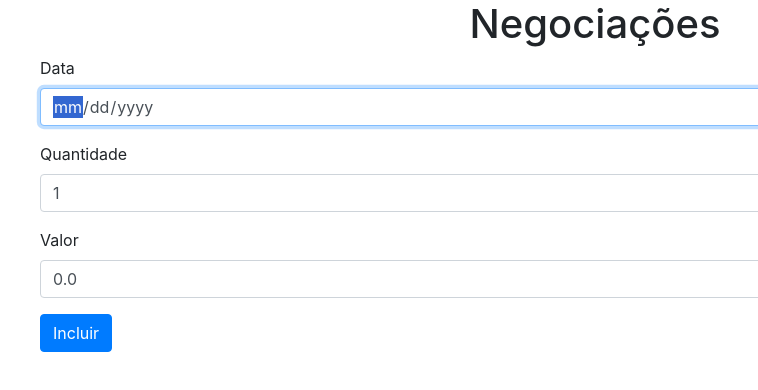
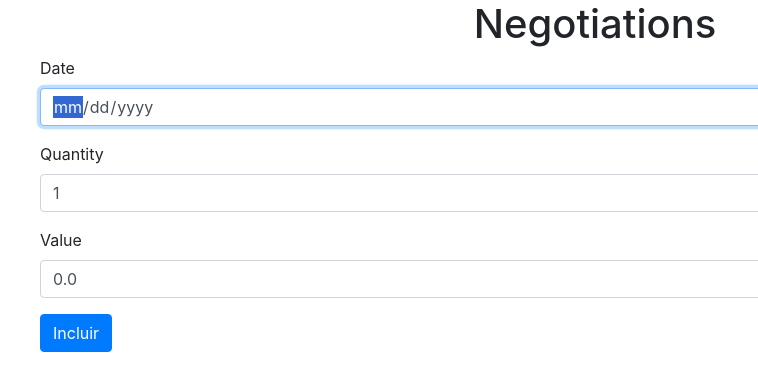
Before and after one commit to andrefsb/typescript-negotiation-project, a website with bundled scripts: page dist/index.html in a window 1280 px wide. Shown: the full height of the page, 45-803 px from the left. Built offline with nearby package versions, Linux system fonts and the light colour scheme.

```diff
--- a/dist/index.html
+++ b/dist/index.html
@@ -3,30 +3,30 @@
 <head>
     <meta charset="UTF-8">
     <meta name="viewport" content="width=device-width, initial-scale=1">
-    <title>Negociações</title>
+    <title>Negotiations</title>
     <link rel="stylesheet" href="css/bootstrap.css">
 </head>
 
 <body class="container">
 
-    <h1 class="text-center">Negociações</h1>
+    <h1 class="text-center">Negotiations</h1>
 
     <div id="mensagemView"></div>
 
     <form class="form">
 
         <div class="form-group">
-            <label for="data">Data</label>
+            <label for="data">Date</label>
             <input type="date" id="data" class="form-control" required autofocus/>
         </div>
 
         <div class="form-group">
-            <label for="quantidade">Quantidade</label>
+            <label for="quantidade">Quantity</label>
             <input type="number" min="1" step="1" id="quantidade" class="form-control" value="1" required/>
         </div>
 
         <div class="form-group">
-            <label for="valor">Valor</label>
+            <label for="valor">Value</label>
             <input id="valor" type="number" class="form-control"  min="0.01" step="0.01" value="0.0" required />
         </div>
 
@@ -34,5 +34,6 @@
     </form>
     <br>
     <br>
+    <script type="module" src="js/app.js"></script>
 </body>
 </html>
--- /dev/null
+++ b/dist/js/app.js
@@ -0,0 +1,3 @@
+import { Negociacao } from "./models/negociacao.js";
+
+const negociacao = new Negociacao(new Date(), 10, 100);
```
Also changed, not shown: dist/js/models/README.md (deleted), dist/js/models/negociacao.js (added).
